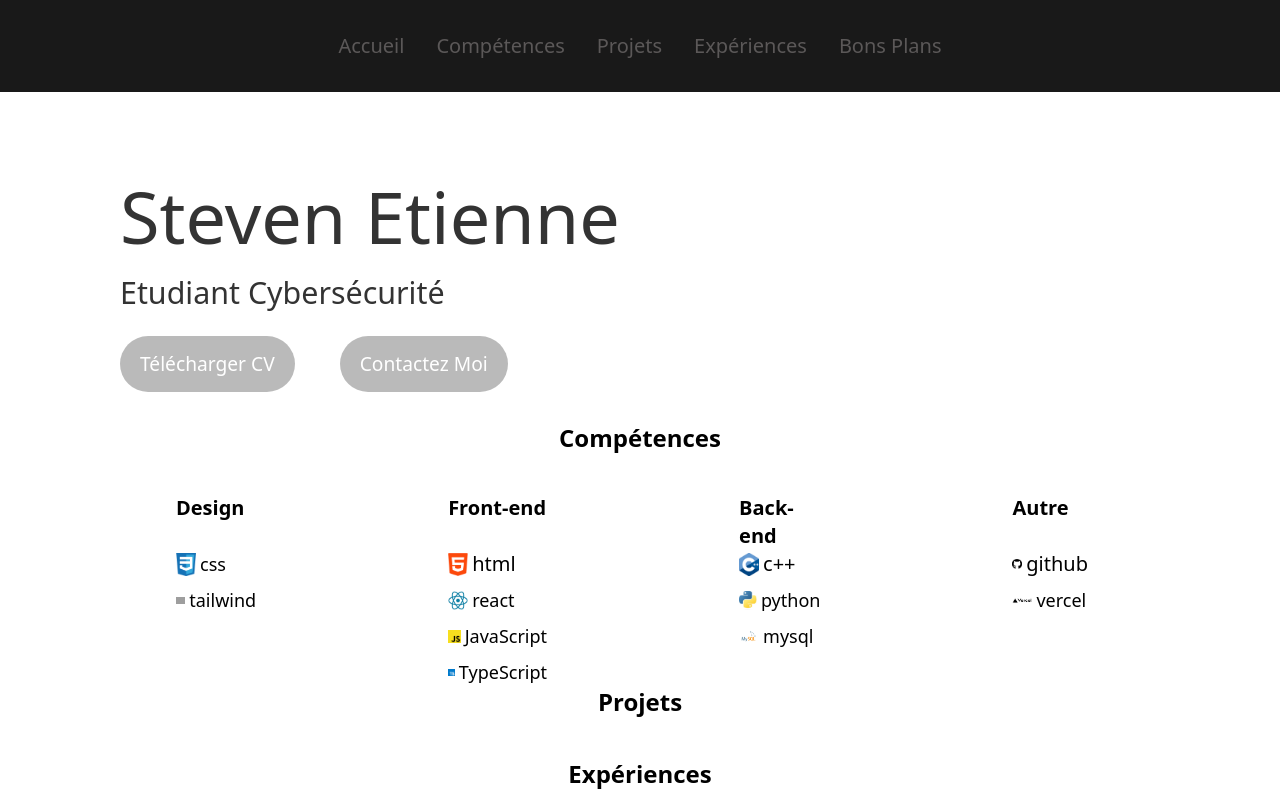
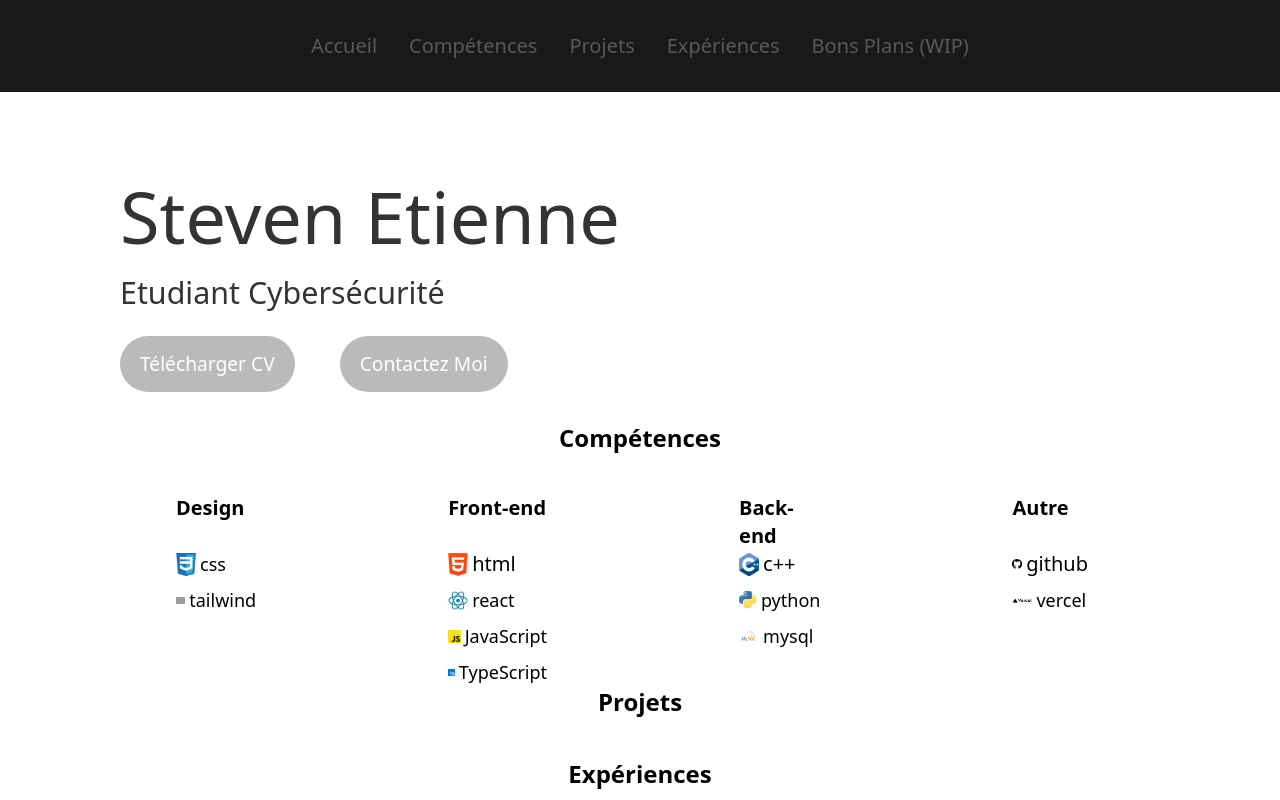
Before and after one commit to Clemenx972/sitepro, a Next.js app: page / in a window 1280 px wide. Shown: the top 800 px of the page. Built offline with nearby package versions, Linux system fonts and the light colour scheme; grey boxes are pictures that could not be loaded.

Commit message:
Bons plans pas fini (WIP)

```diff
--- a/components/balises/navbar-section.tsx
+++ b/components/balises/navbar-section.tsx
@@ -9,7 +9,7 @@ const navigation = [
   { name: "Compétences", href: "#competences" },
   { name: "Projets", href: "#projets" },
   { name: "Expériences", href: "#experiences" },
-  { name: "Bons Plans", href: "bons_plans" },
+  { name: "Bons Plans (WIP)", href: "bons_plans" },
   // { name: <Image src={GithubIcon} alt="Github Icon"/>, href: 'https://github.com/Hezaerd '},
 ];
 
```
